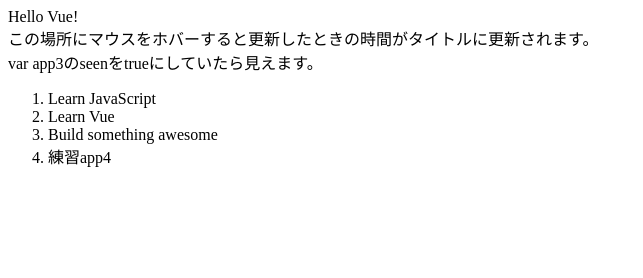
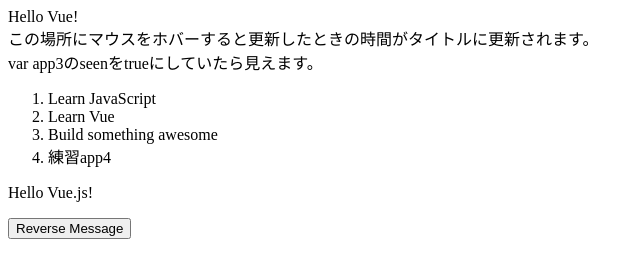
Before and after one commit to kazu697/vue-tutorial, a plain HTML site: page src/index.html in a window 1280 px wide. Shown: the whole page, without its empty margins (0-643 px from the left). Drawn offline with nearby package versions, Linux system fonts and the light colour scheme.

Commit message:
v-on:click

```diff
--- a/src/index.html
+++ b/src/index.html
@@ -26,6 +26,11 @@
           {{ todo.text }}
         </li>
       </ol>
+    </div>
+
+    <div id="app-5">
+      <p>{{ message }}</p>
+      <button v-on:click="reverseMessage">Reverse Message</button>
     </div>
   </body>
 
@@ -64,6 +69,21 @@
       }
     });
 
-    app4.todos.push({text: "練習app4"})
+    app4.todos.push({ text: "練習app4" });
+
+    var app5 = new Vue({
+      el: "#app-5",
+      data: {
+        message: "Hello Vue.js!"
+      },
+      methods: {
+        reverseMessage: function() {
+          this.message = this.message
+            .split("")
+            .reverse()
+            .join("");
+        }
+      }
+    });
   </script>
 </html>
```
